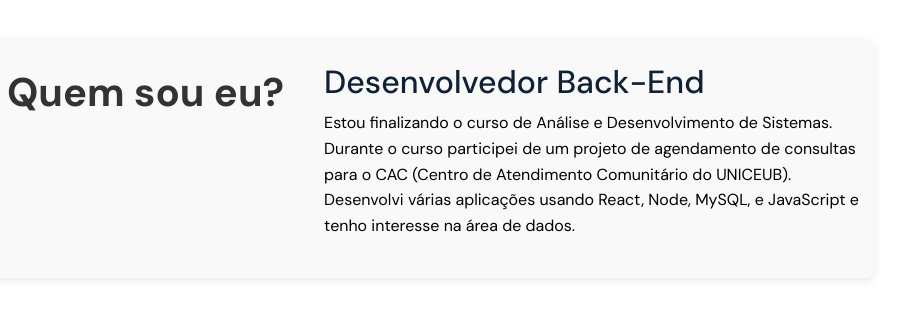
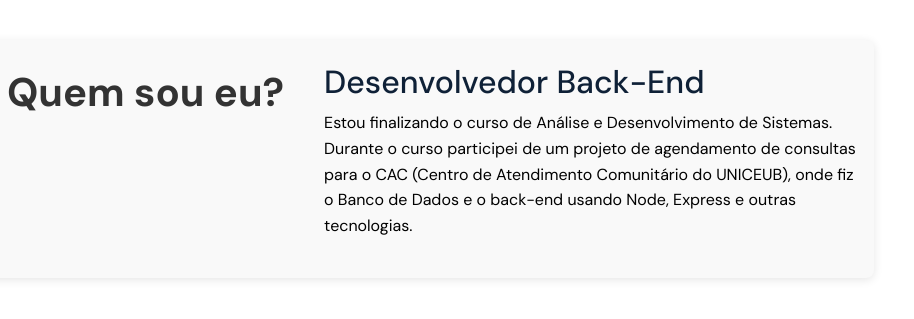
Before and after one commit to lucasbsilvadev/portfolio, a plain HTML site: page index.html in a window 1280 px wide. Shown: the part 703-1022 px from the top of the page, 366-1280 px from the left. Drawn offline with Linux system fonts and the light colour scheme.

Commit message:
alterando textos

```diff
--- a/index.html
+++ b/index.html
@@ -68,7 +68,7 @@
         </div>
         <div class="about__right">
             <h3 class="tertiary-title mb-m">Desenvolvedor Back-End</h3>
-            <p>Estou finalizando o curso de Análise e Desenvolvimento de Sistemas. Durante o curso participei de um projeto de agendamento de consultas para o CAC (Centro de Atendimento Comunitário do UNICEUB). Desenvolvi várias aplicações usando React, Node, MySQL, e JavaScript e tenho interesse na área de dados.</p>
+            <p>Estou finalizando o curso de Análise e Desenvolvimento de Sistemas. Durante o curso participei de um projeto de agendamento de consultas para o CAC (Centro de Atendimento Comunitário do UNICEUB), onde fiz o Banco de Dados e o back-end usando Node, Express e outras tecnologias.  </p>
         </div>
     </section>
 
```
